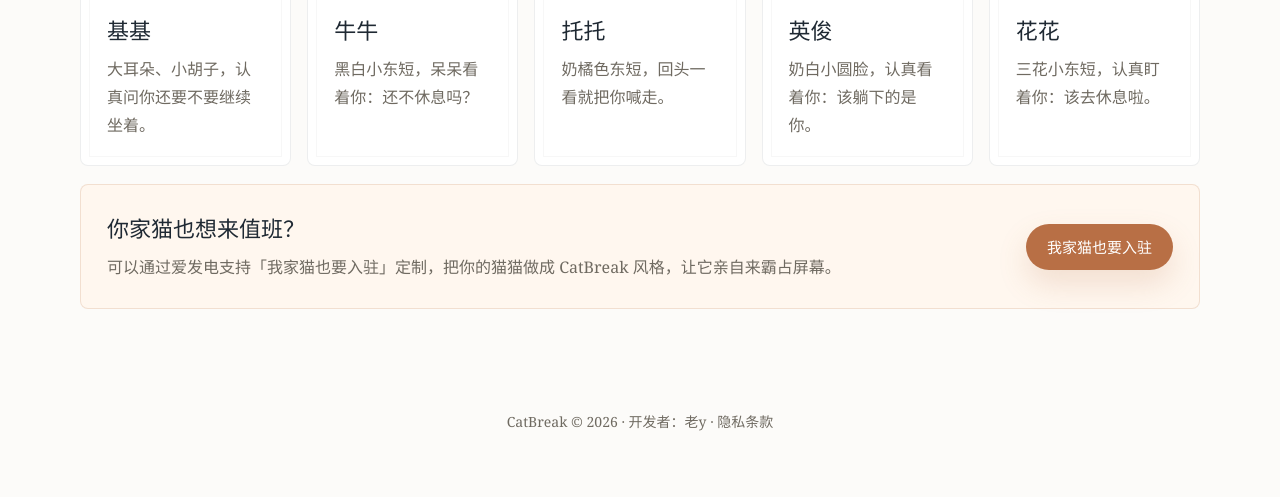
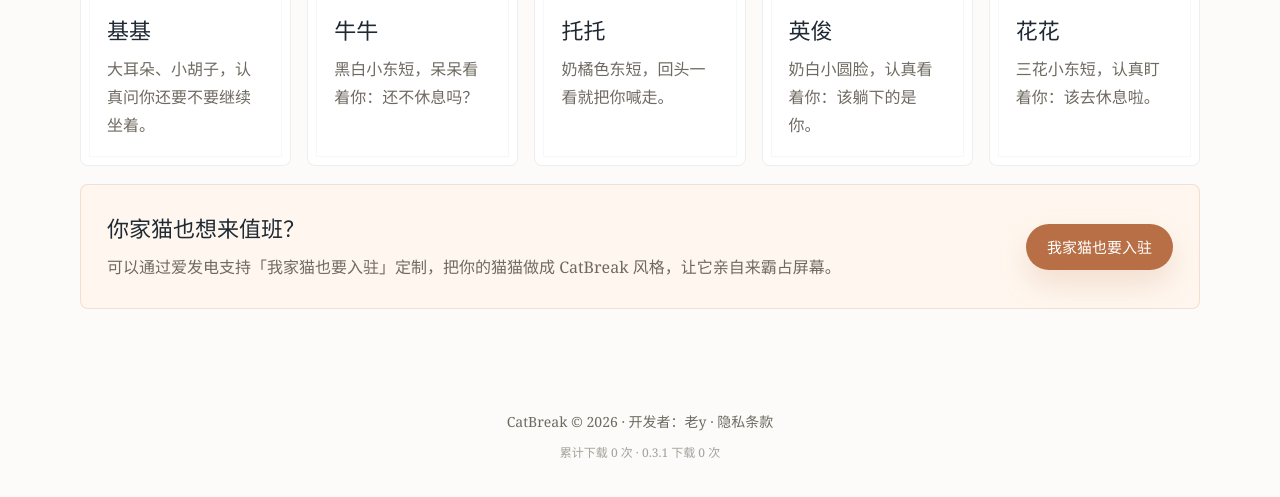
Before and after one commit to foxmuldery/apppages, a plain HTML site: page catbreak/index.html in a window 1280 px wide. Shown: the part 2760-3257 px from the top of the page. Before the commit the page ends 3235 px from the top, so only its background shows below. Drawn offline with Linux system fonts and the light colour scheme; no server answers.

Commit message:
Show initial CatBreak download stats

```diff
--- a/catbreak/index.html
+++ b/catbreak/index.html
@@ -203,9 +203,9 @@
                 const version = stats.version || stats.currentVersion;
                 const format = new Intl.NumberFormat("zh-CN");
 
-                if (Number.isFinite(total) && total > 0) {
+                if (Number.isFinite(total) && total >= 0) {
                     el.textContent = `累计下载 ${format.format(total)} 次`;
-                    if (version && Number.isFinite(versionDownloads) && versionDownloads > 0) {
+                    if (version && Number.isFinite(versionDownloads) && versionDownloads >= 0) {
                         el.textContent += ` · ${version} 下载 ${format.format(versionDownloads)} 次`;
                     }
                     el.classList.add("is-visible");
--- /dev/null
+++ b/catbreak/stats.json
@@ -0,0 +1,5 @@
+{
+  "totalDownloads": 0,
+  "version": "0.3.1",
+  "versionDownloads": 0
+}
```
